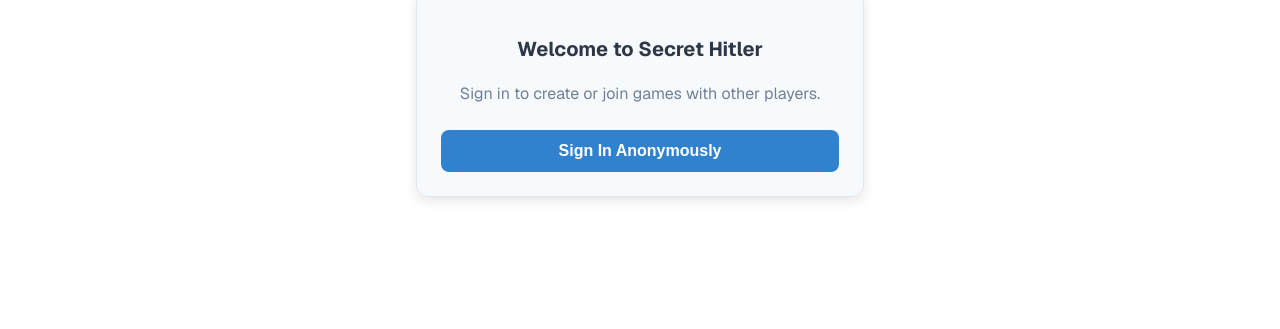
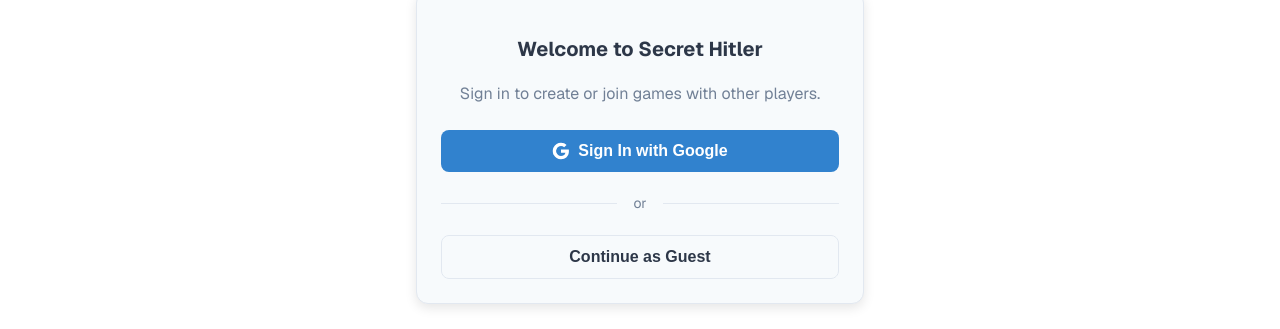
Before and after one commit to TrygveRuudShift/secret-hitler-firebase, a Next.js app: page / in a window 1280 px wide. Shown: the part 106-435 px from the top of the page. Built offline with nearby package versions, Linux system fonts and the light colour scheme; no server answers.

Commit message:
feat: integrate Google sign-in and enhance player management with user details in game lobby and room services

```diff
--- a/src/app/page.tsx
+++ b/src/app/page.tsx
@@ -1,8 +1,8 @@
 'use client';
 
 import { useState, useEffect } from 'react';
-import { auth } from '@/lib/firebase';
-import { signInAnonymously, signOut, User } from 'firebase/auth';
+import { auth, googleProvider } from '@/lib/firebase';
+import { signInAnonymously, signInWithPopup, signOut, User } from 'firebase/auth';
 import GameLobby from '@/components/GameLobby';
 import GameRoomComponent from '@/components/GameRoomComponent';
 
@@ -38,6 +38,15 @@
       await signInAnonymously(auth);
     } catch (error) {
       console.error('Error signing in:', error);
+    }
+  };
+
+  const handleGoogleSignIn = async () => {
+    if (!auth || !googleProvider) return;
+    try {
+      await signInWithPopup(auth, googleProvider);
+    } catch (error) {
+      console.error('Error signing in with Google:', error);
     }
   };
 
@@ -132,13 +141,46 @@
             }}>
               Sign in to create or join games with other players.
             </p>
-            <button
-              onClick={handleSignIn}
-              className="btn btn-primary w-full"
-              style={{ fontSize: "1rem", padding: "0.75rem 1rem" }}
-            >
-              Sign In Anonymously
-            </button>
+            <div style={{ display: "flex", flexDirection: "column", gap: "0.75rem" }}>
+              <button
+                onClick={handleGoogleSignIn}
+                className="btn btn-primary w-full"
+                style={{
+                  fontSize: "1rem",
+                  padding: "0.75rem 1rem",
+                  display: "flex",
+                  alignItems: "center",
+                  justifyContent: "center",
+                  gap: "0.5rem"
+                }}
+              >
+                <svg width="18" height="18" viewBox="0 0 24 24" style={{ fill: "currentColor" }}>
+                  <path d="M22.56 12.25c0-.78-.07-1.53-.2-2.25H12v4.26h5.92c-.26 1.37-1.04 2.53-2.21 3.31v2.77h3.57c2.08-1.92 3.28-4.74 3.28-8.09z"/>
+                  <path d="M12 23c2.97 0 5.46-.98 7.28-2.66l-3.57-2.77c-.98.66-2.23 1.06-3.71 1.06-2.86 0-5.29-1.93-6.16-4.53H2.18v2.84C3.99 20.53 7.7 23 12 23z"/>
+                  <path d="M5.84 14.09c-.22-.66-.35-1.36-.35-2.09s.13-1.43.35-2.09V7.07H2.18C1.43 8.55 1 10.22 1 12s.43 3.45 1.18 4.93l2.85-2.22.81-.62z"/>
+                  <path d="M12 5.38c1.62 0 3.06.56 4.21 1.64l3.15-3.15C17.45 2.09 14.97 1 12 1 7.7 1 3.99 3.47 2.18 7.07l3.66 2.84c.87-2.6 3.3-4.53 6.16-4.53z"/>
+                </svg>
+                Sign In with Google
+              </button>
+              <div style={{
+                display: "flex",
+                alignItems: "center",
+                margin: "0.5rem 0",
+                color: "var(--secondary)",
+                fontSize: "0.875rem"
+              }}>
+                <div style={{ flex: 1, height: "1px", background: "var(--border)" }}></div>
+                <span style={{ padding: "0 1rem" }}>or</span>
+                <div style={{ flex: 1, height: "1px", background: "var(--border)" }}></div>
+              </div>
+              <button
+                onClick={handleSignIn}
+                className="btn btn-secondary w-full"
+                style={{ fontSize: "1rem", padding: "0.75rem 1rem" }}
+              >
+                Continue as Guest
+              </button>
+            </div>
           </div>
         ) : (
           <>
@@ -199,7 +241,7 @@
               fontSize: "0.875rem",
               color: "var(--secondary)"
             }}>
-              Signed in as: {user.uid.substring(0, 8)}...
+              Signed in as: {user.displayName || `Guest (${user.uid.substring(0, 8)}...)`}
             </span>
             <button
               onClick={handleSignOut}
--- a/src/components/GameLobby.tsx
+++ b/src/components/GameLobby.tsx
@@ -20,7 +20,12 @@
 
   useEffect(() => {
     loadAvailableRooms();
-  }, []);
+
+    // Auto-populate player name with Google account display name if available
+    if (user.displayName && !playerName) {
+      setPlayerName(user.displayName);
+    }
+  }, [user, playerName]);
 
   const loadAvailableRooms = async () => {
     try {
@@ -41,7 +46,7 @@
 
     try {
       const roomId = await GameRoomService.createRoom(
-        user.uid,
+        user,
         playerName.trim(),
         roomName.trim()
       );
@@ -64,7 +69,7 @@
     setError(null);
 
     try {
-      await GameRoomService.joinRoom(roomId, user.uid, playerName.trim());
+      await GameRoomService.joinRoom(roomId, user, playerName.trim());
       onJoinRoom(roomId);
     } catch (error: any) {
       console.error('Error joining room:', error);
@@ -87,7 +92,7 @@
         setError('Game not found with that code');
         return;
       }
-      await GameRoomService.joinRoom(room.id, user.uid, playerName.trim());
+      await GameRoomService.joinRoom(room.id, user, playerName.trim());
       onJoinRoom(room.id);
     } catch (error: any) {
       console.error('Error joining with code:', error);
@@ -139,7 +144,7 @@
           color: "var(--foreground)",
           marginBottom: "0.5rem"
         }}>
-          Your Name
+          Your Name {user.displayName && <span style={{ color: "var(--secondary)", fontWeight: "400" }}>(from Google account)</span>}
         </label>
         <input
           type="text"
@@ -147,9 +152,18 @@
           value={playerName}
           onChange={(e) => setPlayerName(e.target.value)}
           className="input"
-          placeholder="Enter your name"
+          placeholder={user.displayName ? user.displayName : "Enter your name"}
           maxLength={20}
         />
+        {user.displayName && (
+          <p style={{
+            fontSize: "0.75rem",
+            color: "var(--secondary)",
+            marginTop: "0.25rem"
+          }}>
+            You can change this name if you'd like to use a different display name in the game.
+          </p>
+        )}
       </div>
 
       <div style={{
--- a/src/components/GameRoomComponent.tsx
+++ b/src/components/GameRoomComponent.tsx
@@ -243,13 +243,41 @@
               }}
             >
               <div style={{ display: "flex", alignItems: "center", gap: "0.75rem" }}>
-                <div style={{
-                  width: "0.75rem",
-                  height: "0.75rem",
-                  borderRadius: "50%",
-                  background: player.isReady ? 'var(--success)' : 'var(--secondary)'
-                }} />
-                <span style={{ fontWeight: "600", color: "var(--foreground)" }}>{player.name}</span>
+                {player.photoURL ? (
+                  <img
+                    src={player.photoURL}
+                    alt={`${player.name}'s profile`}
+                    style={{
+                      width: "2rem",
+                      height: "2rem",
+                      borderRadius: "50%",
+                      border: `2px solid ${player.isReady ? 'var(--success)' : 'var(--secondary)'}`
+                    }}
+                  />
+                ) : (
+                  <div style={{
+                    width: "2rem",
+                    height: "2rem",
+                    borderRadius: "50%",
+                    background: player.isReady ? 'var(--success)' : 'var(--secondary)',
+                    display: "flex",
+                    alignItems: "center",
+                    justifyContent: "center",
+                    color: "white",
+                    fontWeight: "600",
+                    fontSize: "0.875rem"
+                  }}>
+                    {player.name.charAt(0).toUpperCase()}
+                  </div>
+                )}
+                <div style={{ display: "flex", flexDirection: "column", gap: "0.125rem" }}>
+                  <span style={{ fontWeight: "600", color: "var(--foreground)" }}>{player.name}</span>
+                  {player.displayName && player.name !== player.displayName && (
+                    <span style={{ fontSize: "0.75rem", color: "var(--secondary)" }}>
+                      ({player.displayName})
+                    </span>
+                  )}
+                </div>
                 {player.isHost && (
                   <span style={{
                     padding: "0.25rem 0.5rem",
--- a/src/lib/firebase.ts
+++ b/src/lib/firebase.ts
@@ -1,5 +1,5 @@
 import { initializeApp, getApps, FirebaseApp } from 'firebase/app';
-import { getAuth, Auth } from 'firebase/auth';
+import { getAuth, Auth, GoogleAuthProvider } from 'firebase/auth';
 import { getFirestore, Firestore } from 'firebase/firestore';
 import { getStorage, FirebaseStorage } from 'firebase/storage';
 
@@ -23,13 +23,19 @@
 let auth: Auth | null = null;
 let db: Firestore | null = null;
 let storage: FirebaseStorage | null = null;
+let googleProvider: GoogleAuthProvider | null = null;
 
 if (hasRequiredConfig && isClient) {
   app = getApps().length === 0 ? initializeApp(firebaseConfig) : getApps()[0];
   auth = getAuth(app);
   db = getFirestore(app);
   storage = getStorage(app);
+
+  // Configure Google Auth Provider
+  googleProvider = new GoogleAuthProvider();
+  googleProvider.addScope('profile');
+  googleProvider.addScope('email');
 }
 
-export { auth, db, storage };
+export { auth, db, storage, googleProvider };
 export default app;
--- a/src/services/gameRoomService.ts
+++ b/src/services/gameRoomService.ts
@@ -14,6 +14,7 @@
   arrayRemove,
   Timestamp
 } from 'firebase/firestore';
+import { User } from 'firebase/auth';
 import { db } from '@/lib/firebase';
 import { GameRoom, Player, GameSettings, GameStatus } from '@/types/game';
 
@@ -35,10 +36,25 @@
     return result;
   }
 
+  // Helper method to create a Player object from Firebase User
+  static createPlayerFromUser(user: User, playerName: string, isHost: boolean = false): Player {
+    return {
+      id: user.uid,
+      name: playerName,
+      displayName: user.displayName || undefined,
+      email: user.email || undefined,
+      photoURL: user.photoURL || undefined,
+      isHost,
+      joinedAt: new Date(),
+      isReady: false,
+      isAnonymous: user.isAnonymous
+    };
+  }
+
   // Create a new game room
   static async createRoom(
-    hostId: string,
-    hostName: string,
+    user: User,
+    playerName: string,
     roomName: string,
     settings: Partial<GameSettings> = {}
   ): Promise<string> {
@@ -54,17 +70,11 @@
       ...settings
     };
 
-    const host: Player = {
-      id: hostId,
-      name: hostName,
-      isHost: true,
-      joinedAt: new Date(),
-      isReady: false
-    };
+    const host: Player = this.createPlayerFromUser(user, playerName, true);
 
     const gameRoom: Omit<GameRoom, 'id'> = {
       name: roomName,
-      hostId,
+      hostId: user.uid,
       players: [host],
       maxPlayers: 10,
       minPlayers: 5,
@@ -91,7 +101,7 @@
   }
 
   // Join an existing game room
-  static async joinRoom(roomId: string, playerId: string, playerName: string): Promise<boolean> {
+  static async joinRoom(roomId: string, user: User, playerName: string): Promise<boolean> {
     if (!this.isFirebaseAvailable()) {
       throw new Error('Firebase is not available');
     }
@@ -112,7 +122,7 @@
       }
 
       // Check if player is already in room
-      if (roomData.players.some(p => p.id === playerId)) {
+      if (roomData.players.some(p => p.id === user.uid)) {
         throw new Error('Player already in room');
       }
 
@@ -121,13 +131,7 @@
         throw new Error('Game has already started');
       }
 
-      const newPlayer: Player = {
-        id: playerId,
-        name: playerName,
-        isHost: false,
-        joinedAt: new Date(),
-        isReady: false
-      };
+      const newPlayer: Player = this.createPlayerFromUser(user, playerName, false);
 
       await updateDoc(roomRef, {
         players: arrayUnion({
--- a/src/types/game.ts
+++ b/src/types/game.ts
@@ -1,10 +1,14 @@
 export interface Player {
   id: string;
   name: string;
+  displayName?: string; // From Google account or other providers
+  email?: string; // From authenticated accounts
+  photoURL?: string; // Profile picture from providers
   isHost: boolean;
   joinedAt: Date;
   isReady: boolean;
   avatar?: string;
+  isAnonymous?: boolean; // Track if using anonymous auth
 }
 
 export interface GameRoom {
```
Also changed, not shown: 1 other file (tests, documents, lock files or other folders).
